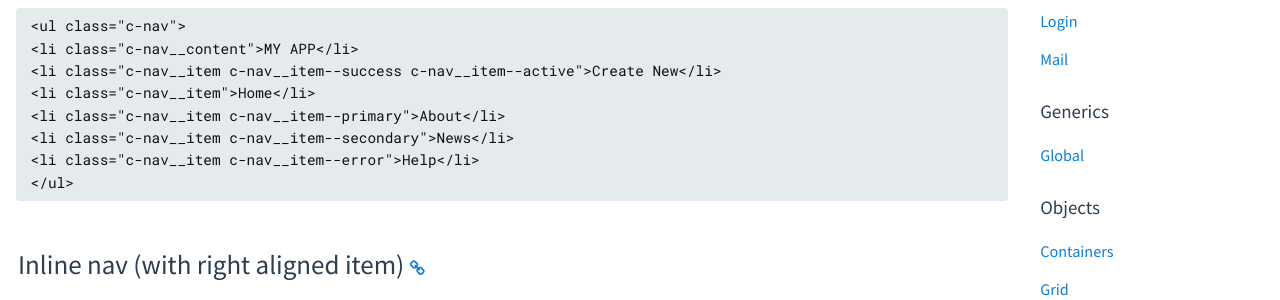
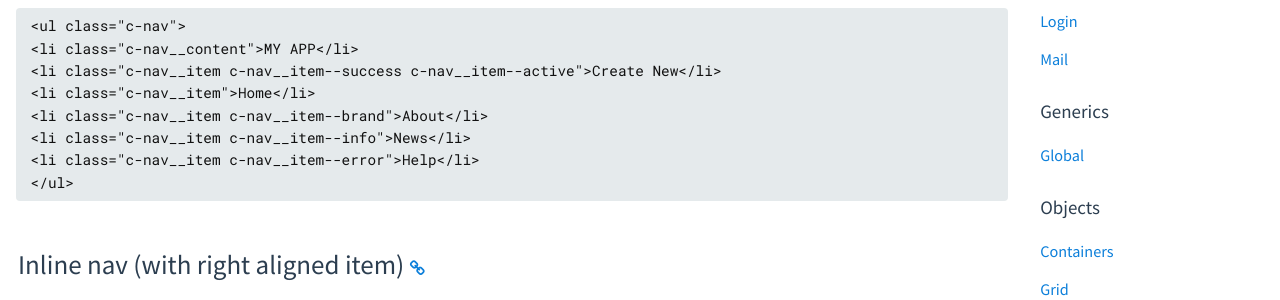
Before and after one commit to eddie/blazecss.github.io, a Jekyll site: the page built from components/navs.html, in a window 1280 px wide and 900 px high, scrolled down 627 px. Shown: the part 154-454 px from the top of the window. Built offline with Jekyll 4.4.1, drawn with Linux system fonts in a browser that asks for light colours; nearby versions of some CDN libraries.

Commit message:
updating docs

```diff
--- a/components/buttons.html
+++ b/components/buttons.html
@@ -27,8 +27,8 @@
 
     <h2 id="colors" class="c-heading c-heading--medium">Button colors</h2>
     <p class="c-paragraph">
-        There are four button color modifiers <code class="c-code">.c-button--primary</code>, <code class="c-code">.c-button--secondary</code>,
-        <code class="c-code">.c-button--success</code> and <code class="c-code">.c-button--error</code>.
+        There are five button color modifiers <code class="c-code">.c-button--brand</code>, <code class="c-code">.c-button--info</code>,
+        <code class="c-code">.c-button--warning</code>, <code class="c-code">.c-button--success</code> and <code class="c-code">.c-button--error</code>.
     </p>
     <div class="o-grid o-grid--small-full">
         <div class="o-grid__cell o-grid__cell--width-50 u-letter-box--small">
--- a/components/navs.html
+++ b/components/navs.html
@@ -13,8 +13,8 @@
         <li class="c-nav__content u-centered c-text--loud">MY APP</li>
         <li class="c-nav__item c-nav__item--success c-nav__item--active"><i class="fa fa-plus"></i> Create New</li>
         <li class="c-nav__item"><i class="fa fa-home"></i> Home</li>
-        <li class="c-nav__item c-nav__item--primary"><i class="fa fa-question-circle"></i> About</li>
-        <li class="c-nav__item c-nav__item--secondary"><i class="fa fa-star"></i> News</li>
+        <li class="c-nav__item c-nav__item--brand"><i class="fa fa-question-circle"></i> About</li>
+        <li class="c-nav__item c-nav__item--info"><i class="fa fa-star"></i> News</li>
         <li class="c-nav__item c-nav__item--error"><i class="fa fa-life-ring"></i> Help</li>
     </ul>
 </div>
@@ -23,8 +23,8 @@
 &lt;li class="c-nav__content">MY APP&lt;/li>
 &lt;li class="c-nav__item c-nav__item--success c-nav__item--active">Create New&lt;/li>
 &lt;li class="c-nav__item">Home&lt;/li>
-&lt;li class="c-nav__item c-nav__item--primary">About&lt;/li>
-&lt;li class="c-nav__item c-nav__item--secondary">News&lt;/li>
+&lt;li class="c-nav__item c-nav__item--brand">About&lt;/li>
+&lt;li class="c-nav__item c-nav__item--info">News&lt;/li>
 &lt;li class="c-nav__item c-nav__item--error">Help&lt;/li>
 &lt;/ul></code></pre>
 </div>
--- a/components/tooltips.html
+++ b/components/tooltips.html
@@ -11,7 +11,7 @@
 <div class="u-letter-box--medium o-grid o-grid--small-full">
 	<div class="o-grid__cell o-grid__cell--width-20">
 		<div class="u-letter-box--small">
-			<span class="c-badge c-badge--primary c-tooltip c-tooltip--right" aria-label="This is the current version of Blaze">v{{ site.version }}</span>
+			<span class="c-badge c-badge--brand c-tooltip c-tooltip--right" aria-label="This is the current version of Blaze">v{{ site.version }}</span>
 		</div>
 	</div>
 	<div class="u-letter-box--small o-grid__cell o-grid__cell--width-80">
```
